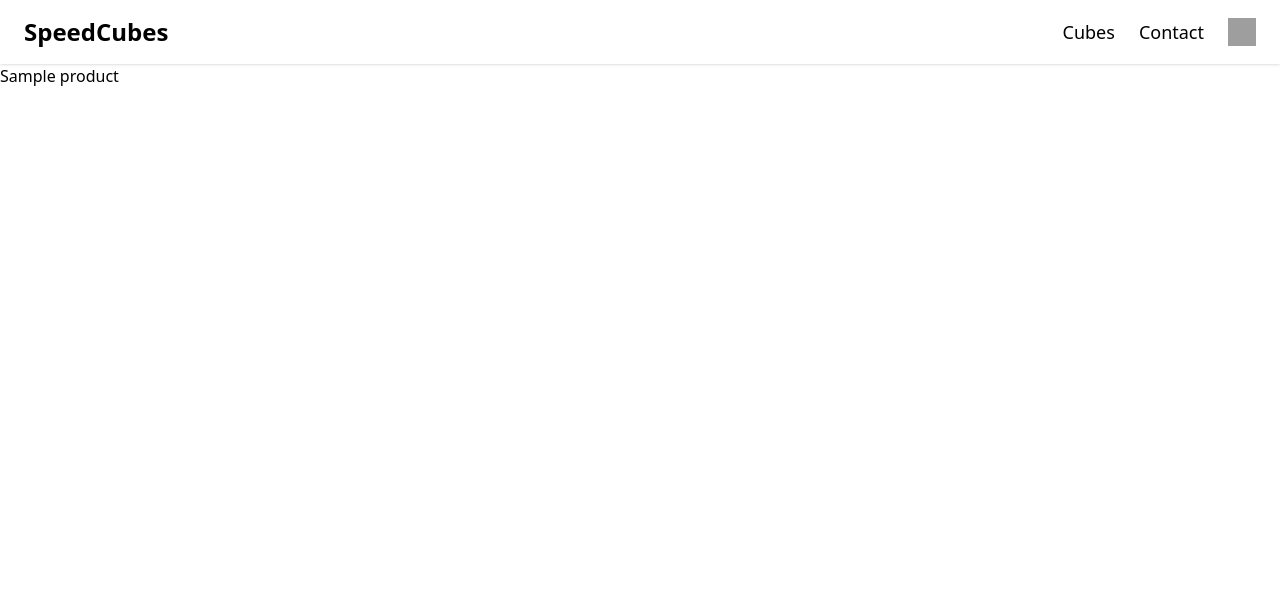
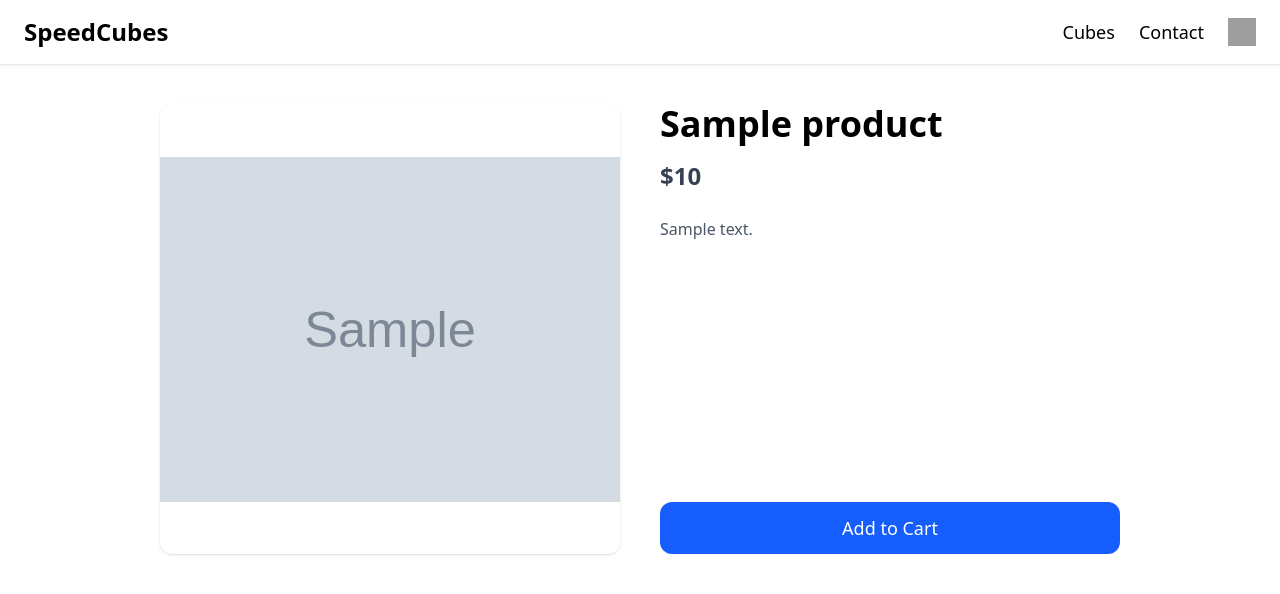
Before and after one commit to Wazih-Taosif/speedcube, a Flask app: template templates/product.html.jinja in a window 1280 px wide. Shown: the top 594 px of the page. Run offline with Flask 3, Linux system fonts and the light colour scheme; the template is opened without the code that fills it: most values are stand-ins (such as "Sample title", 1, 10 or a date in 2020); grey boxes marked "Sample" are stand-in pictures; grey boxes are pictures that could not be loaded.

Commit message:
Main content of individual products page done

```diff
--- a/templates/browse.html.jinja
+++ b/templates/browse.html.jinja
@@ -17,7 +17,7 @@
   <!-- Products Grid -->
   <div class="grid grid-cols-1 sm:grid-cols-2 lg:grid-cols-4 gap-6">
     {% for product in products %}
-    <a href="/product/{{ product['id'] }}" class="block bg-white shadow rounded-xl p-4 hover:shadow-lg transition duration-300">
+    <a href="/product/{{ product['ID'] }}" class="block bg-white shadow rounded-xl p-4 hover:shadow-lg transition duration-300">
       <img src="{{ product['Image'] }}" alt="{{ product['Name'] }}" class="w-full h-48 object-cover rounded-lg mb-4">
       <h3 class="text-lg font-semibold mb-2">{{ product['Name'] }}</h3>
       <p class="text-gray-700 font-medium">${{ product['Price'] }}</p>
--- /dev/null
+++ b/templates/components/addtocart.html.jinja
@@ -0,0 +1,6 @@
+<!-- Add to Cart Button -->
+<button
+  class="bg-blue-500 hover:bg-blue-600 active:scale-105 text-white font-semibold py-2 px-4 rounded-xl shadow transition-all duration-200 select-none"
+>
+  Add to Cart
+</button>
--- a/templates/product.html.jinja
+++ b/templates/product.html.jinja
@@ -1,13 +1,52 @@
 <!doctype html>
 <html>
-  <head>
+
+<head>
     <meta charset="UTF-8" />
     <meta name="viewport" content="width=device-width, initial-scale=1.0" />
     <script src="https://cdn.jsdelivr.net/npm/@tailwindcss/browser@4"></script>
-  </head>
-  <body>
-  {% include "components/navbar.html.jinja" %}
-  <h1>{{ product["Name"]}}</h1>
+</head>
 
-  </body>
+<body>
+    {% include "components/navbar.html.jinja" %}
+    <div class="px-8 py-10 max-w-5xl mx-auto">
+
+        <div class="flex flex-col md:flex-row md:space-x-10 space-y-10 md:space-y-0">
+
+            <!-- Product Image -->
+            <div class="flex-1">
+                <img src="{{ product['Image'] }}" alt="{{ product['Name'] }}"
+                    class="w-full h-[450px] object-contain rounded-xl shadow bg-white">
+            </div>
+
+            <!-- Product Info -->
+            <div class="flex-1 flex flex-col justify-between">
+                <div>
+                    <h1 class="text-4xl font-bold mb-4">
+                        {{ product['Name'] }}
+                    </h1>
+
+                    <p class="text-2xl font-semibold text-gray-700 mb-6">
+                        ${{ product['Price'] }}
+                    </p>
+
+                    <p class="text-gray-600 leading-relaxed mb-6">
+                        {{ product['Description'] if product['Description'] else "No description available." }}
+                    </p>
+                </div>
+
+                <!-- Add to Cart -->
+                <a href="/add_to_cart/{{ product['ID'] }}"
+                    class="block bg-blue-600 text-white text-center py-3 rounded-xl text-lg hover:bg-blue-700 transition">
+                    Add to Cart
+                </a>
+            </div>
+
+        </div>
+
+    </div>
+
+
+</body>
+
 </html>
```
Also changed, not shown: static/products/3x3/GAN-15-3x3-Black-Magnetic.webp (added), static/products/3x3/gan-12-3x3-magnetic-meglev.webp (added), static/products/3x3/gan-16-3x3-magnetic-maglev.webp (renamed from static/products/2x2/gan-16-3x3-magnetic-maglev.webp), static/products/3x3/gan-356-3x3-magnetic.webp (added), static/products/3x3/moyu-rs3-m-2020-3x3.webp (added), static/products/3x3/moyu-weilong-3x3-v11-magnetic.webp (added).
